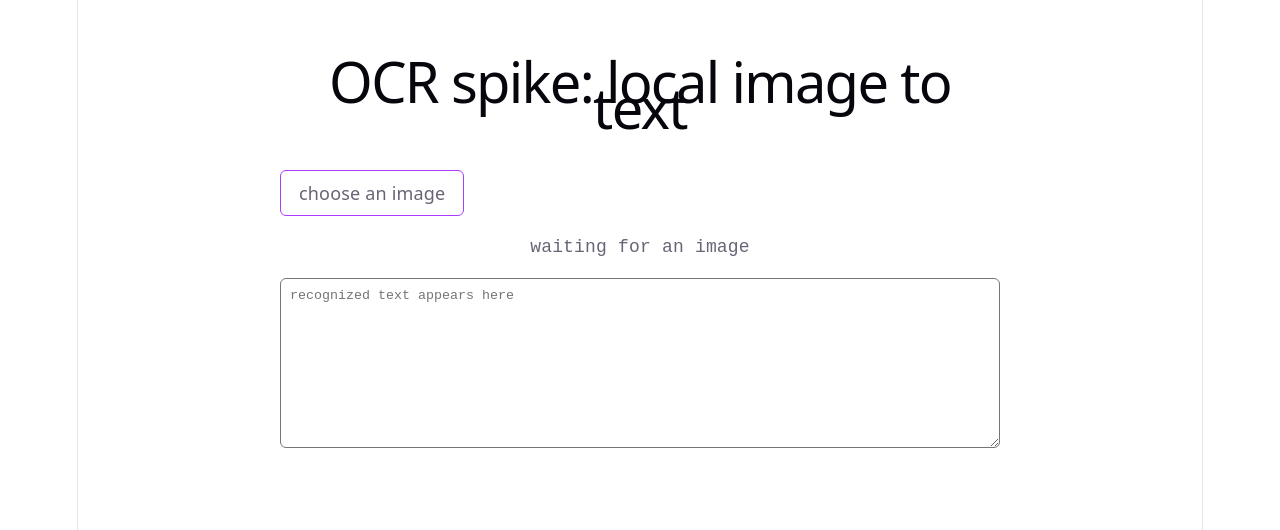
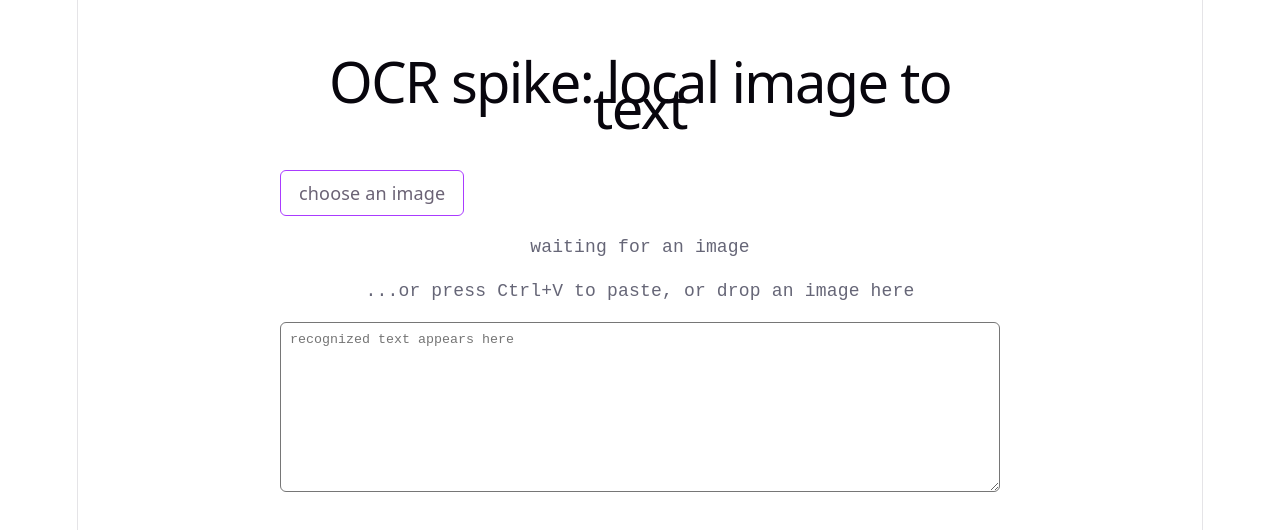
Before and after one commit to Sathvik-Srivathsan/OCR, a React (Vite) app in the folder web/ocr-web-app/: page / in a window 1280 px wide. Shown: the top 530 px of the page. Built offline with nearby package versions, Linux system fonts and the light colour scheme.

Commit message:
T-15 paster: Ctrl+V + drag/drop intake (preview, validation, revoke)

```diff
--- a/web/ocr-web-app/src/App.css
+++ b/web/ocr-web-app/src/App.css
@@ -25,6 +25,16 @@
   color: var(--muted, #667);
 }
 
+.hint {
+  font-family: monospace;
+  color: var(--muted, #667);
+}
+
+.hint-active {
+  color: var(--accent, #446);
+  font-weight: bold;
+}
+
 .preview {
   max-width: 100%;
   border: 1px solid var(--muted, #667);
--- a/web/ocr-web-app/src/App.tsx
+++ b/web/ocr-web-app/src/App.tsx
@@ -1,8 +1,12 @@
-import { useRef, useState } from 'react'
+import { useState, type ClipboardEvent, type DragEvent } from 'react'
 import * as Tesseract from 'tesseract.js'
 import './App.css'
 
 const MAX_DIM = 4000
+
+const isImage = (file: File | null | undefined): file is File => {
+  return !!file && file.type.startsWith('image/')
+}
 
 const upscale = (img: HTMLImageElement): HTMLCanvasElement => {
   const max = Math.max(img.naturalWidth, img.naturalHeight)
@@ -61,12 +65,39 @@ function App() {
   const [text, setText] = useState('')
   const [preview, setPreview] = useState('')
   const [status, setStatus] = useState('waiting for an image')
-  const prevUrl = useRef<string | null>(null)
+  const [dragging, setDragging] = useState(false)
+  const [prevUrl, setPrevUrl] = useState<string | null>(null)
+
+  const onPaste = (e: ClipboardEvent) => {
+    const items = Array.from(e.clipboardData.items)
+    const item = items.find((i) => i.type.startsWith('image/'))
+    const file = item?.getAsFile()
+    if (isImage(file)) {
+      e.preventDefault()
+      setStatus('added pasted image')
+      void run(file)
+    } else {
+      setStatus('clipboard has no image')
+    }
+  }
+
+  const onDrop = (e: DragEvent) => {
+    e.preventDefault()
+    setDragging(false)
+    const file = e.dataTransfer.files?.[0]
+    if (isImage(file)) {
+      setStatus('added dropped image')
+      void run(file)
+    } else {
+      setStatus('not an image file')
+    }
+  }
 
   const run = async (file: File) => {
+    try {
       const url = URL.createObjectURL(file)
-    if (prevUrl.current) URL.revokeObjectURL(prevUrl.current)
-    prevUrl.current = url
+      if (prevUrl) URL.revokeObjectURL(prevUrl)
+      setPrevUrl(url)
       setPreview(url)
       setStatus('loading image')
       const img = await new Promise<HTMLImageElement>((resolve, reject) => {
@@ -117,10 +148,23 @@ function App() {
       } finally {
         await worker.terminate()
       }
+    } catch (err) {
+      console.error(err)
+      setStatus('failed: ' + (err instanceof Error ? err.message : String(err)))
+    }
   }
 
   return (
-    <main className="spike">
+    <main
+      className="spike"
+      onPaste={onPaste}
+      onDragOver={(e) => {
+        e.preventDefault()
+        setDragging(true)
+      }}
+      onDragLeave={() => setDragging(false)}
+      onDrop={onDrop}
+    >
       <h1>OCR spike: local image to text</h1>
       <label className="file">
         <input
@@ -128,12 +172,20 @@ function App() {
           accept="image/*"
           onChange={(e) => {
             const file = e.target.files?.[0]
-            if (file) run(file)
+            if (isImage(file)) {
+              setStatus('added file')
+              void run(file)
+            } else {
+              setStatus('not an image file')
+            }
           }}
         />
         choose an image
       </label>
       <p className="status">{status}</p>
+      <p className={dragging ? 'hint hint-active' : 'hint'}>
+        ...or press Ctrl+V to paste, or drop an image here
+      </p>
       {preview && <img className="preview" src={preview} alt="source image" />}
       <textarea value={text} readOnly rows={10} placeholder="recognized text appears here" />
     </main>
```
Lines whose indentation alone changed are shown as unchanged.
